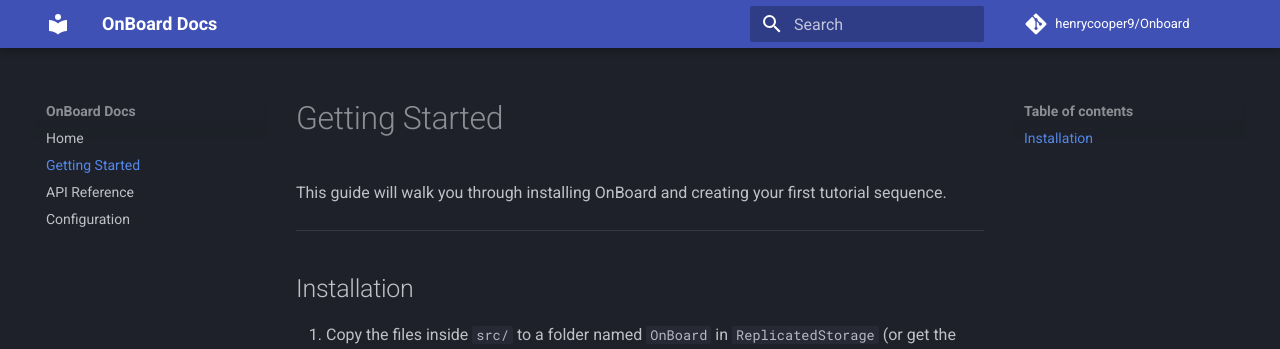
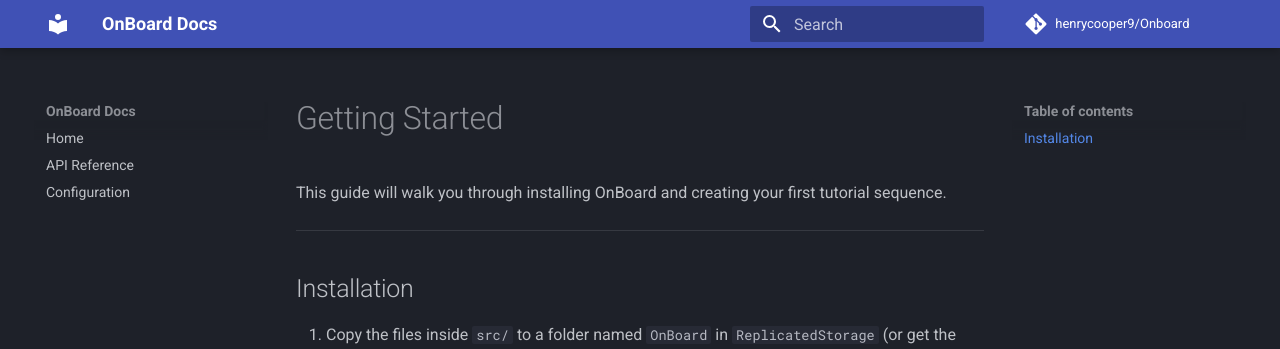
Before and after one commit to henryrbx/Onboard, an MkDocs documentation site: the page built from docs/getting-started.md, in a window 1280 px wide. Shown: the top 349 px of the page. Built offline with MkDocs 1.6.1 and Material for MkDocs 9.7.7, drawn with Linux system fonts in a browser that asks for light colours; comment, search, counter and statistics services are not loaded.

```diff
--- a/mkdocs.yml
+++ b/mkdocs.yml
@@ -11,14 +11,26 @@ theme:
   palette:
     scheme: slate
     primary: indigo
-    accent: black
+    accent: grey
   features:
     - navigation.expand
     - content.code.copy
     - search.suggest
 
+markdown_extensions:
+  - admonition
+  - pymdownx.details
+  - pymdownx.superfences
+  - pymdownx.highlight:
+      anchor_linenums: true
+      line_spans: __span
+      pygments_lang_class: true
+  - pymdownx.inlinehilite
+  - pymdownx.snippets
+  - pymdownx.tabbed:
+      alternate_style: true
+
 nav:
   - Home: index.md
-  - Getting Started: getting-started.md
   - API Reference: api.md
   - Configuration: config.md
```
Also changed, not shown: README.md (+2 -5 lines), 18 other files.
